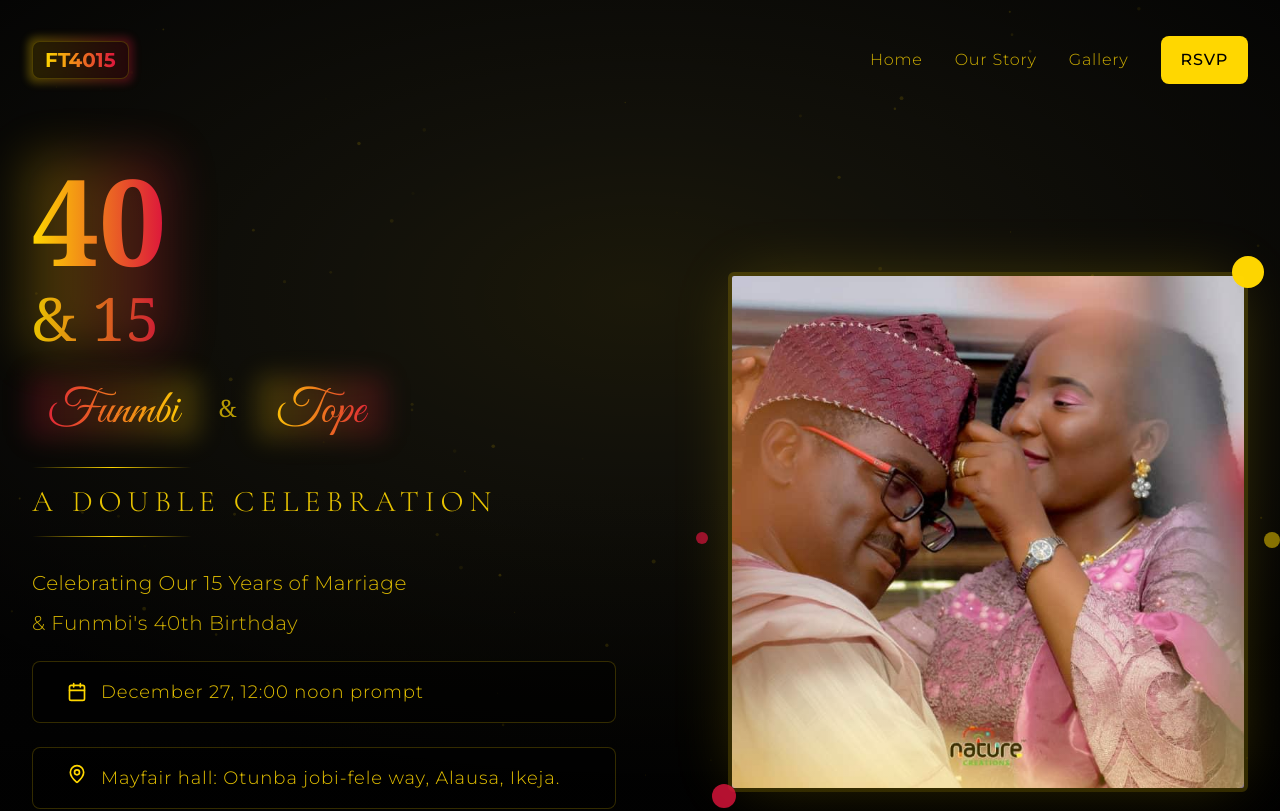
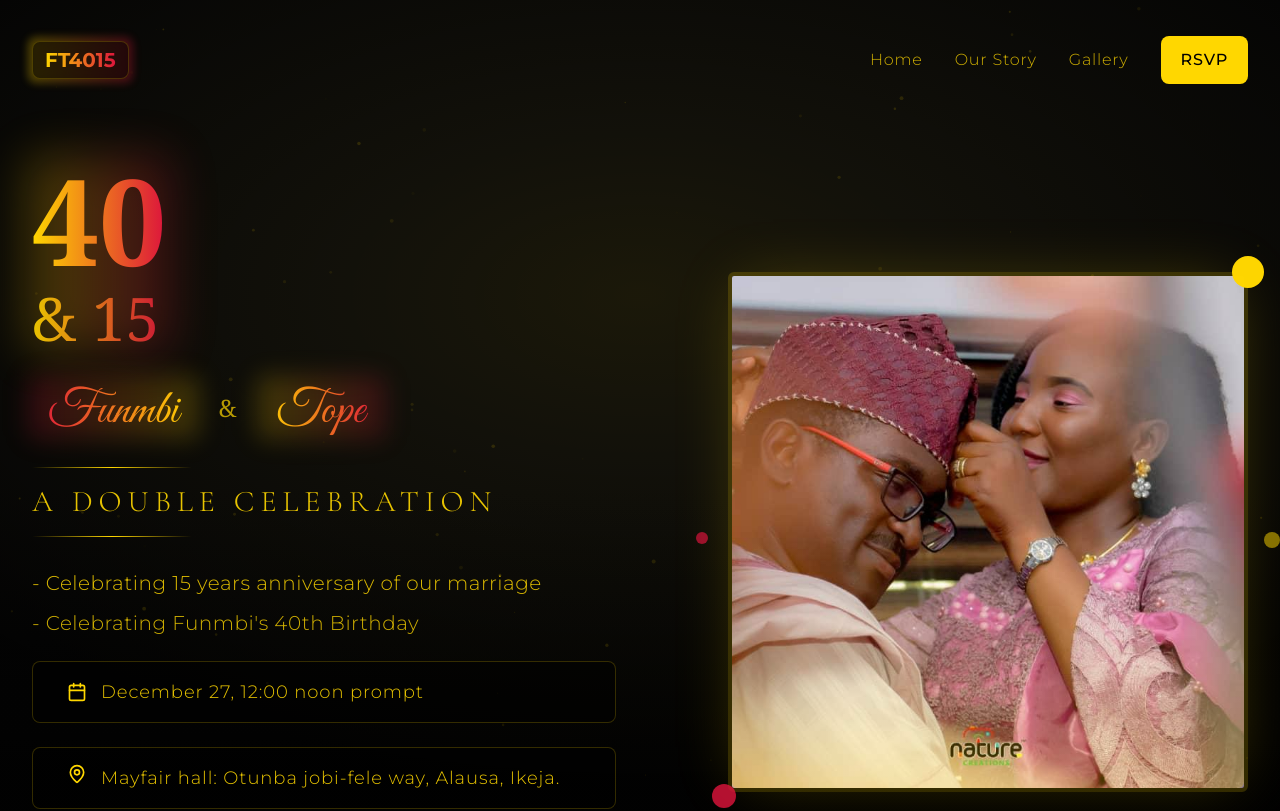
Before and after one commit to Apex10A/celebrating-aunty40, a Next.js app: page / in a window 1280 px wide. Shown: the top 811 px of the page. Built offline with nearby package versions, Linux system fonts and the light colour scheme.

Commit message:
fix:  contents

```diff
--- a/src/components/HeroSection.tsx
+++ b/src/components/HeroSection.tsx
@@ -64,10 +64,10 @@ export const HeroSection = () => {
             <div className="space-y-5 sm:space-y-6 animate-fade-in-delayed">
               <div className="space-y-2 sm:space-y-3">
                 <p className="text-base sm:text-lg lg:text-xl text-[#FFD700]/85 font-light tracking-wide max-w-md sm:max-w-lg mx-auto lg:mx-0">
-                  Celebrating Our 15 Years of Marriage
+                  - Celebrating  15 years anniversary of our marriage
                 </p>
                 <p className="text-base sm:text-lg lg:text-xl text-[#FFD700]/80 font-light tracking-wide max-w-md sm:max-w-lg mx-auto lg:mx-0">
-                  & Funmbi's 40th Birthday
+                 - Celebrating Funmbi's 40th Birthday
                 </p>
               </div>
 
--- a/src/pages/index.tsx
+++ b/src/pages/index.tsx
@@ -20,7 +20,6 @@ const CelebrationWebsite = () => {
           <HeroSection />
            <GiftSection />
           <GallerySection />
-
           <Footer />
         </main>
       </div>
```
